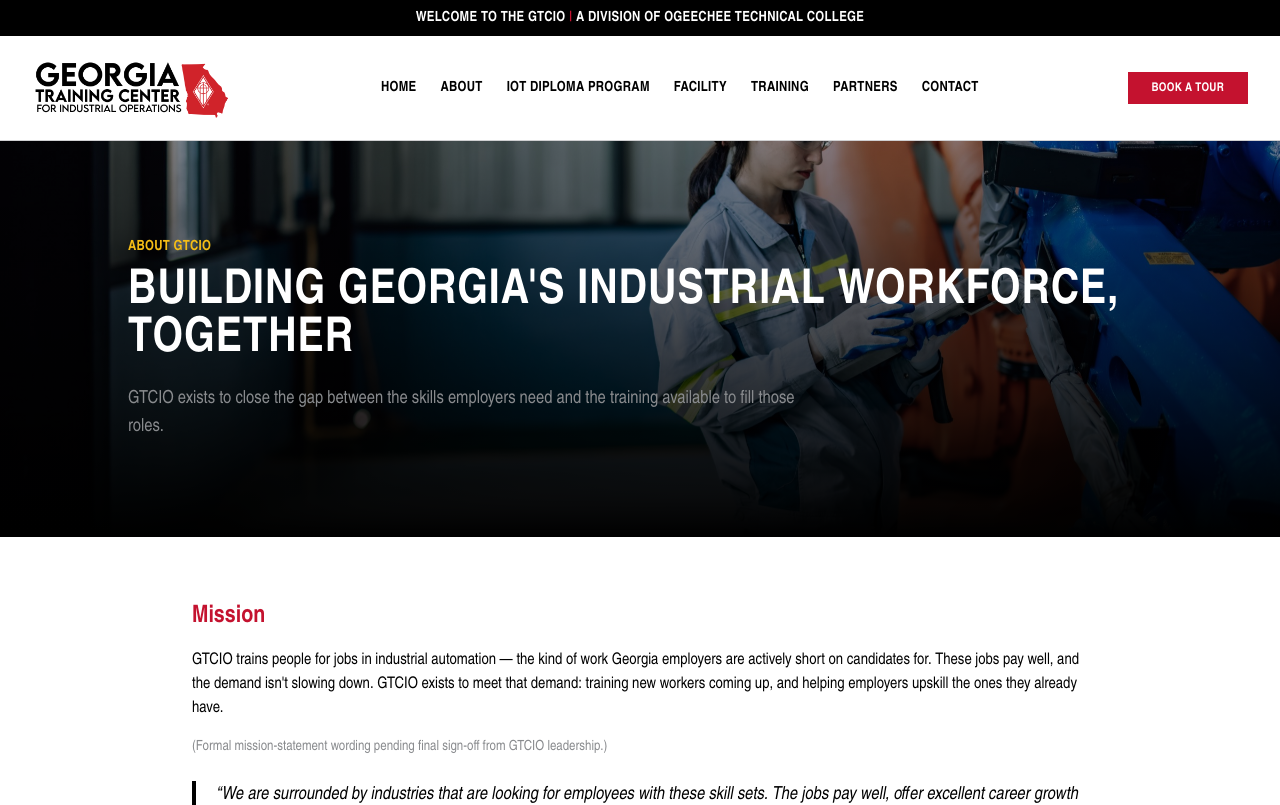
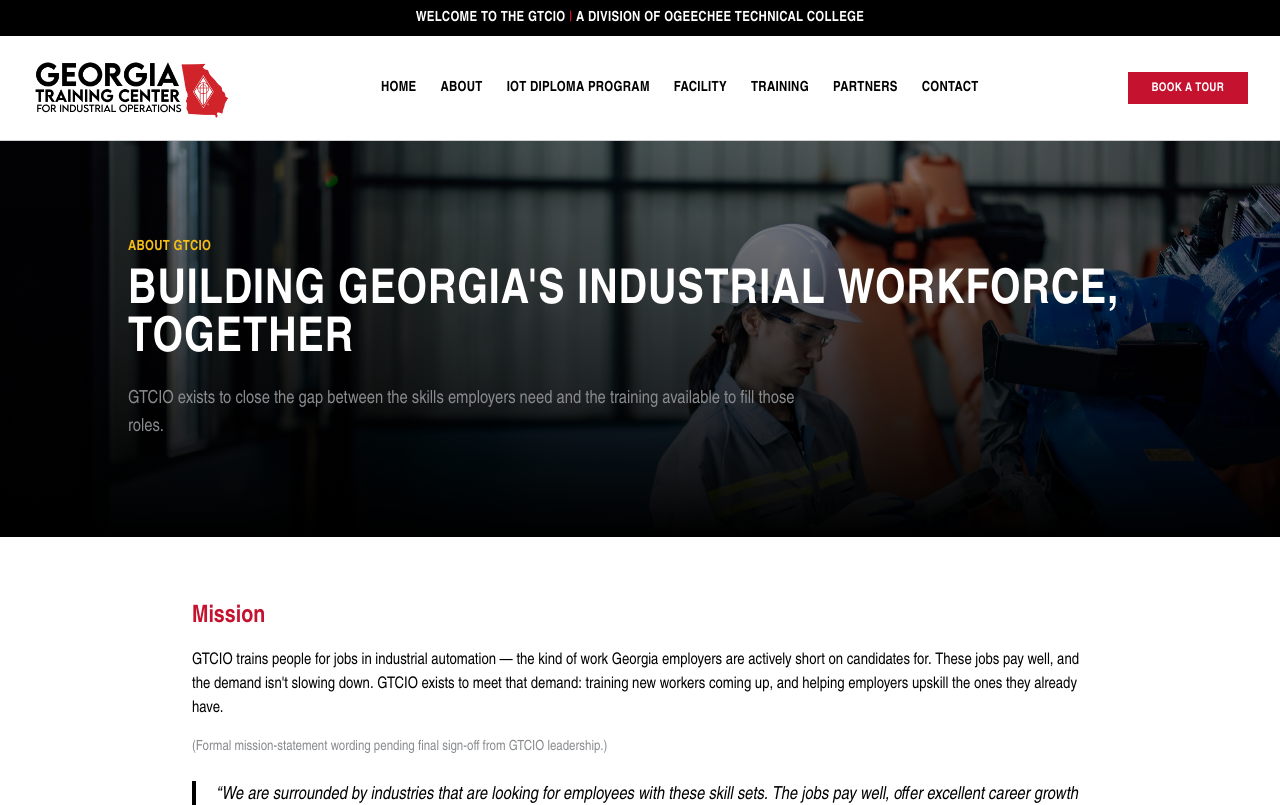
Before and after one commit to Ogeechee-Tech-PR-and-Marketing/gtcio-site, a Next.js app: page /about in a window 1280 px wide. Shown: the top 805 px of the page. Built offline with nearby package versions, Linux system fonts and the light colour scheme.

Commit message:
Reposition About page hero image so the subject's face is visible
Adds a reusable imagePosition prop to PageHero (defaults to center-crop)
and sets it on the About page so the crop favors the top of the photo
instead of cutting off the person's face.

```diff
--- a/src/app/about/page.tsx
+++ b/src/app/about/page.tsx
@@ -33,6 +33,7 @@ export default function AboutPage() {
         description="GTCIO exists to close the gap between the skills employers need and the training available to fill those roles."
         image="/images/hero-about.jpg"
         imageAlt="Engineer working with a robotic arm"
+        imagePosition="center 7%"
       />
 
       <section id="mission" className="scroll-mt-24 border-b border-brand-silver/30 px-6 py-16 sm:px-10">
--- a/src/components/PageHero.tsx
+++ b/src/components/PageHero.tsx
@@ -6,14 +6,22 @@ type PageHeroProps = {
   description?: string;
   image?: string;
   imageAlt?: string;
+  imagePosition?: string;
 };
 
-export default function PageHero({ eyebrow, title, description, image, imageAlt }: PageHeroProps) {
+export default function PageHero({ eyebrow, title, description, image, imageAlt, imagePosition }: PageHeroProps) {
   return (
     <section className="relative overflow-hidden bg-brand-black px-6 py-16 text-brand-white sm:px-10 sm:py-24">
       {image && (
         <>
-          <Image src={image} alt={imageAlt ?? ""} fill priority className="object-cover" />
+          <Image
+            src={image}
+            alt={imageAlt ?? ""}
+            fill
+            priority
+            className="object-cover"
+            style={imagePosition ? { objectPosition: imagePosition } : undefined}
+          />
           <div className="absolute inset-0 bg-gradient-to-t from-brand-black via-brand-black/70 to-brand-black/40" />
         </>
       )}
```
